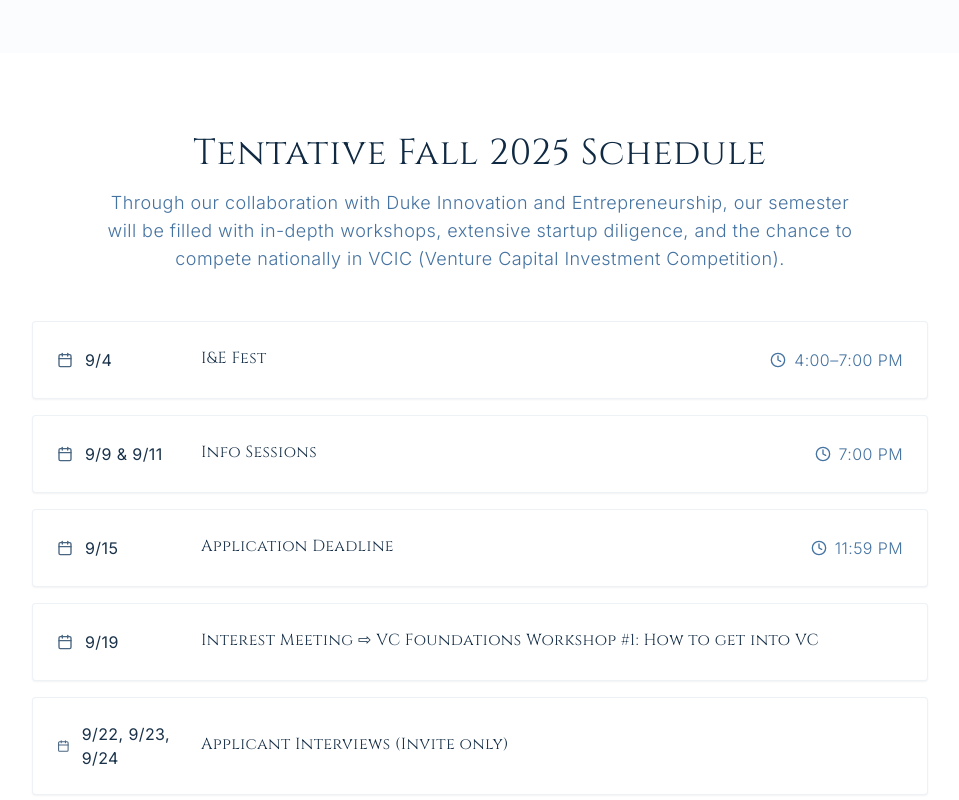
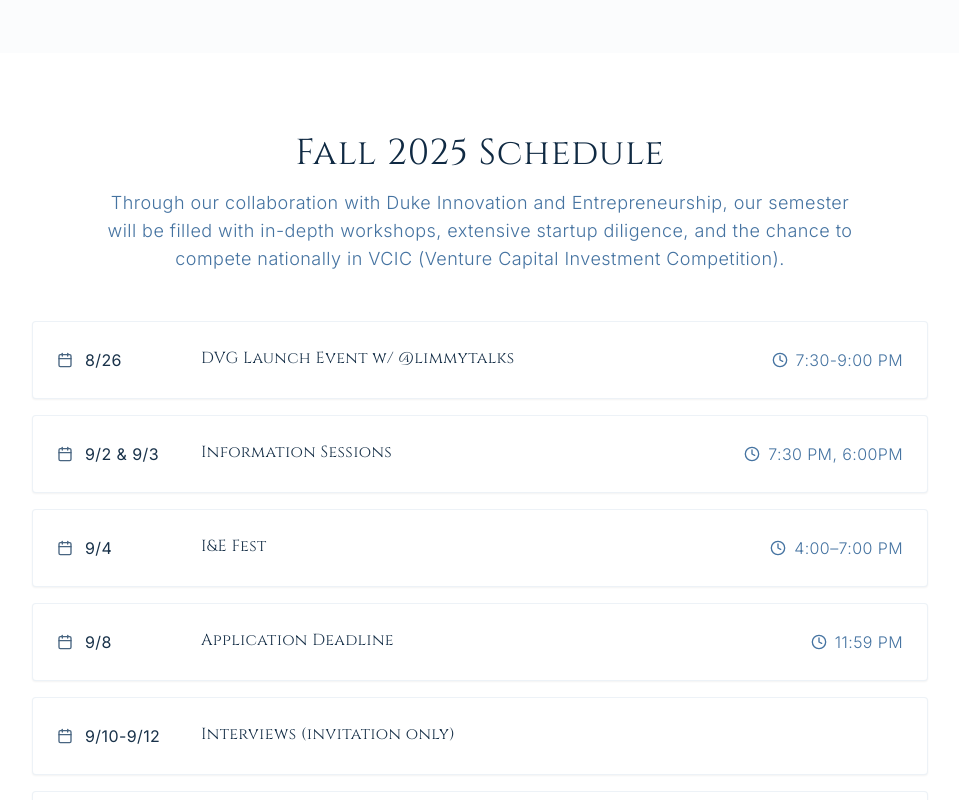
Before and after one commit to GoldinGuy/dvg, a Next.js app: page /programs in a window 1280 px wide. Shown: the part 1360-2160 px from the top of the page, without its empty margins (160-1119 px from the left). Built offline with nearby package versions, Linux system fonts and the light colour scheme.

Commit message:
Update programs-schedule.tsx

```diff
--- a/components/programs-schedule.tsx
+++ b/components/programs-schedule.tsx
@@ -2,12 +2,13 @@ import { Calendar, Clock, Users, Trophy } from "lucide-react"
 
 export function ProgramsSchedule() {
   const scheduleItems = [
+    { date: "8/26", event: "DVG Launch Event w/ @limmytalks", time: "7:30-9:00 PM" },
+    { date: "9/2 & 9/3", event: "Information Sessions", time: "7:30 PM, 6:00PM" },
     { date: "9/4", event: "I&E Fest", time: "4:00–7:00 PM" },
-    { date: "9/9 & 9/11", event: "Info Sessions", time: "7:00 PM" },
-    { date: "9/15", event: "Application Deadline", time: "11:59 PM" },
-    { date: "9/19", event: "Interest Meeting ⇨ VC Foundations Workshop #1: How to get into VC", time: "" },
-    { date: "9/22, 9/23, 9/24", event: "Applicant Interviews (Invite only)", time: "" },
-    { date: "9/28", event: "General Body Meeting (Welcome New Analysts)", time: "3:00 PM" },
+    { date: "9/8", event: "Application Deadline", time: "11:59 PM" },
+    { date: "9/10-9/12", event: "Interviews (invitation only)", time: "" },
+    { date: "9/14", event: "General Body Meeting (Welcome New Analysts)", time: "3:00 PM" },
+    { date: "9/19", event: "VC Foundations Workshop #1: How to get into VC", time: "" },
     { date: "10/2", event: "VC Foundations Workshop #2: Deal Sourcing & Accessing Founders", time: "6:30 PM" },
     { date: "10/16", event: "Speaker Series Event", time: "6:30 PM" },
     { date: "10/30", event: "VC Foundations Workshop #3: Building an Investment Thesis", time: "6:30 PM" },
@@ -24,7 +25,7 @@ export function ProgramsSchedule() {
       <div className="container">
         <div className="text-center mb-12">
           <h2 className="text-3xl md:text-4xl font-light mb-4 tracking-wide text-primary-900 dark:text-white">
-            Tentative Fall 2025 Schedule
+            Fall 2025 Schedule
           </h2>
           <p className="text-lg text-muted-foreground max-w-3xl mx-auto font-light tracking-wide mb-8">
             Through our collaboration with Duke Innovation and Entrepreneurship, our semester will be filled with
```
